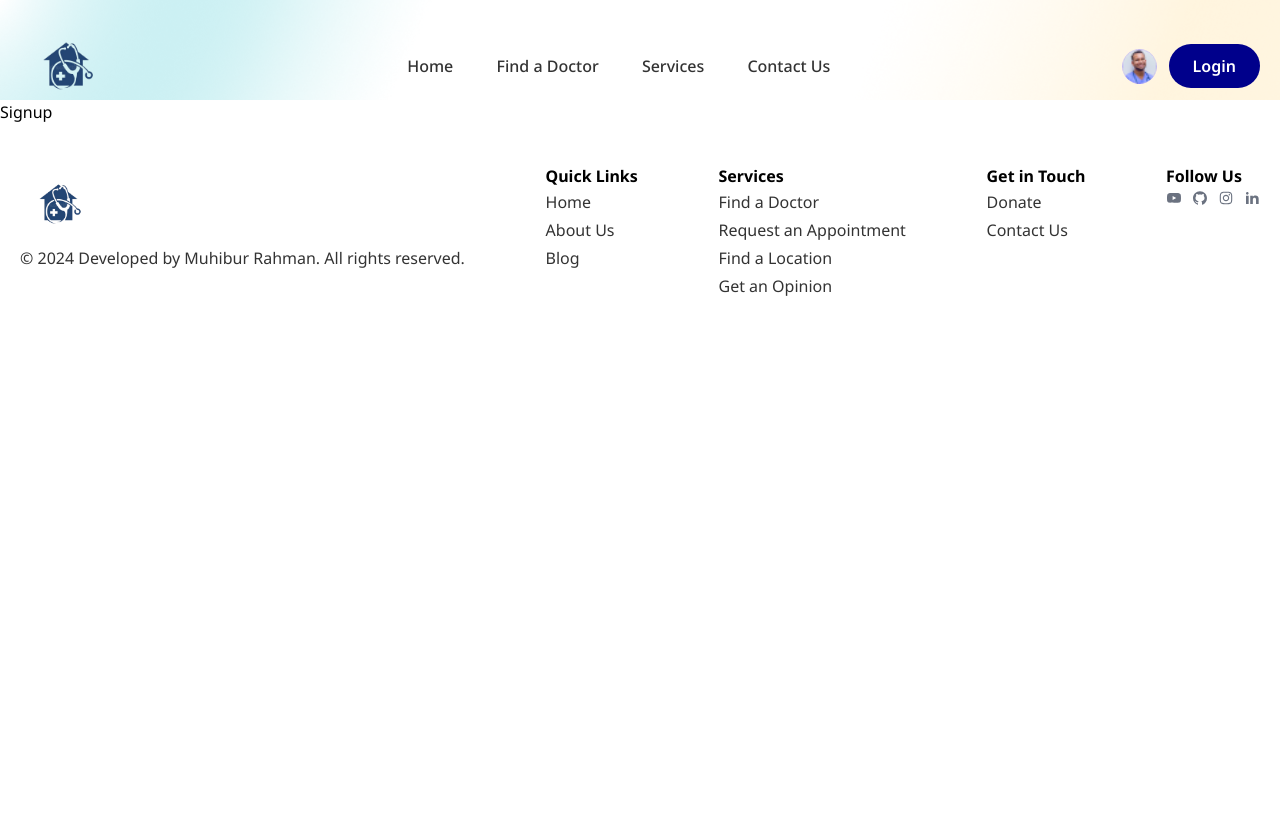
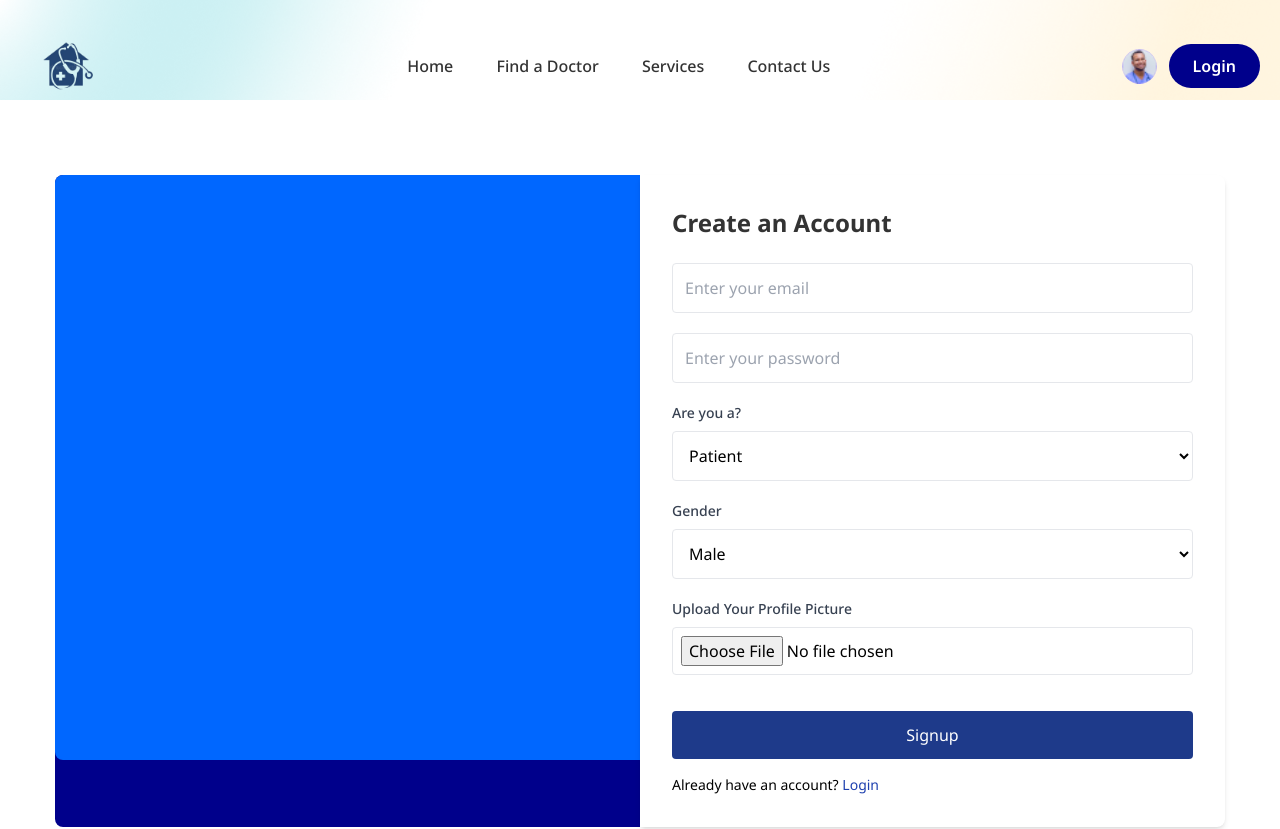
Before and after one commit to Dishashetty546/mediflow-, a React (Vite) app in the folder frontend/: page /register in a window 1280 px wide. Shown: the top 829 px of the page. Before the commit the page ends 800 px from the top, so only its background shows below. Built offline with nearby package versions, Linux system fonts and the light colour scheme; a web font is replaced by a local one.

Commit message:
Frontend for login and signup

```diff
--- a/frontend/src/Pages/Login.jsx
+++ b/frontend/src/Pages/Login.jsx
@@ -1,22 +1,66 @@
-import React from 'react'
+import React, { useState } from 'react';
+import { Link } from 'react-router-dom'; // Import Link for navigation
 
 const Login = () => {
+  const [formData, setFormData] = useState({
+    email: '',
+    password: ''
+  });
+
+  const handleInputChange = (e) => {
+    setFormData({ ...formData, [e.target.name]: e.target.value });
+  };
+
+  const handleSubmit = (e) => {
+    e.preventDefault(); // Prevent default form submission
+    console.log('Form Submitted:', formData); // Replace with actual logic
+  };
+
   return (
-    <>
     <section className='px-5 lg:px-0'>
-      <div className='w-full max-w-[570px]'>
-        <h2>HELLO welcome back</h2>
-        <form>
-          <div>
+      <div className='w-full max-w-[570px] mx-auto rounded-lg shadow-md md:p-10'>
+        <h3 className='text-headingColor text-[22px] leading-9 font-bold mb-10'>
+          Hello! <span className='text-blue-900'>Welcome</span> Back
+        </h3>
+        <form className='py-4 md:py-0' onSubmit={handleSubmit}>
+          <div className='mb-5'>
+            <input
+              type="email"
+              placeholder='Enter Your email here'
+              name="email"
+              value={formData.email}
+              onChange={handleInputChange}
+              className="w-full p-3 border rounded"
+              required
+            />
+          </div>
+          <div className='mb-5'>
+            <input
+              type="password"
+              placeholder='Enter Your password here'
+              name="password"
+              value={formData.password}
+              onChange={handleInputChange}
+              className="w-full p-3 border rounded"
+              required
+            />
+          </div>
+          <button
+            type="submit"
+            className="w-full bg-blue-900 text-white p-3 rounded mt-4"
+          >
+            Login
+          </button>
+        </form>
+        <p className="mt-4 text-sm">
+          Don’t have an account?{' '}
+          <Link to='/register' className='text-blue-800'>
+            Register
+          </Link>
+        </p>
+      </div>
+    </section>
+  );
+};
 
-          </div>
-        </form>
-      </div>
-
-    </section>
-    </>
-
-  )
-}
-
-export default Login
+export default Login;
--- a/frontend/src/Pages/Signup.jsx
+++ b/frontend/src/Pages/Signup.jsx
@@ -1,9 +1,126 @@
-import React from 'react'
+import React, { useState } from 'react';
+import signupImg from '../assets/images/signup.gif';
+import avatar from '../assets/images/doctor-img01.png';
 
 const Signup = () => {
+  const [selectedImage, setSelectedImage] = useState(null);
+
+  // Handle image upload
+  const handleImageChange = (e) => {
+    const file = e.target.files[0];
+    if (file) {
+      const reader = new FileReader();
+      reader.onloadend = () => {
+        setSelectedImage(reader.result); // Set the preview image
+      };
+      reader.readAsDataURL(file);
+    }
+  };
+
   return (
-    <div>Signup</div>
-  )
-}
+    <section className='px-5 xl:px-0'>
+      <div className='max-w-[1170px] mx-auto'>
+        <div className='grid grid-cols-1 lg:grid-cols-2'>
+          {/* Image Box */}
+          <div className='hidden lg:block bg-primaryColor rounded-l-lg'>
+            <figure className='rounded-l-lg'>
+              <img src={signupImg} alt='Signup Illustration' className='w-full rounded-l-lg' />
+            </figure>
+          </div>
+          {/* Signup Form */}
+          <div className='bg-white p-8 rounded-r-lg shadow-md'>
+            <h2 className='text-2xl font-bold text-headingColor mb-6'>
+              Create an Account
+            </h2>
+            <form>
+              <div className='mb-5'>
+                <input
+                  type="email"
+                  placeholder='Enter your email'
+                  className='w-full p-3 border rounded'
+                  required
+                />
+              </div>
+              <div className='mb-5'>
+                <input
+                  type="password"
+                  placeholder='Enter your password'
+                  className='w-full p-3 border rounded'
+                  required
+                />
+              </div>
+              <div className='mb-5'>
+                <label htmlFor="role" className='block text-sm font-medium text-gray-700 mb-2'>
+                  Are you a?
+                </label>
+                <select
+                  id="role"
+                  name="role"
+                  className='w-full p-3 border rounded bg-white'
+                  required
+                >
+                  <option value="patient">Patient</option>
+                  <option value="doctor">Doctor</option>
+                </select>
+              </div>
+              <div className='mb-5'>
+                <label htmlFor="gender" className='block text-sm font-medium text-gray-700 mb-2'>
+                  Gender
+                </label>
+                <select
+                  id="gender"
+                  name="gender"
+                  className='w-full p-3 border rounded bg-white'
+                  required
+                >
+                  <option value="male">Male</option>
+                  <option value="female">Female</option>
+                  <option value="others">Others</option>
+                </select>
+              </div>
 
-export default Signup
+              <div className='mb-5'>
+                <label htmlFor="imageUpload" className='block text-sm font-medium text-gray-700 mb-2'>
+                  Upload Your Profile Picture
+                </label>
+                <input
+                  type="file"
+                  id="imageUpload"
+                  accept="image/*"
+                  className='w-full p-2 border rounded bg-white'
+                  onChange={handleImageChange}
+                />
+                {selectedImage && (
+                  <div className='mt-4'>
+                    <figure className='w-32 h-32 rounded-full overflow-hidden mx-auto'>
+                      <img
+                        src={selectedImage}
+                        alt="Profile Preview"
+                        className='w-full h-full object-cover'
+                      />
+                    </figure>
+                  </div>
+                )}
+              </div>
+
+              <button
+                type="submit"
+                className='w-full bg-blue-900 text-white p-3 rounded mt-4'
+              >
+                Signup
+              </button>
+            </form>
+            <p className='mt-4 text-sm'>
+              Already have an account?{' '}
+              <a href='/login' className='text-blue-800'>
+                Login
+              </a>
+            </p>
+          </div>
+        </div>
+      </div>
+    </section>
+  );
+};
+
+export default Signup;
```
